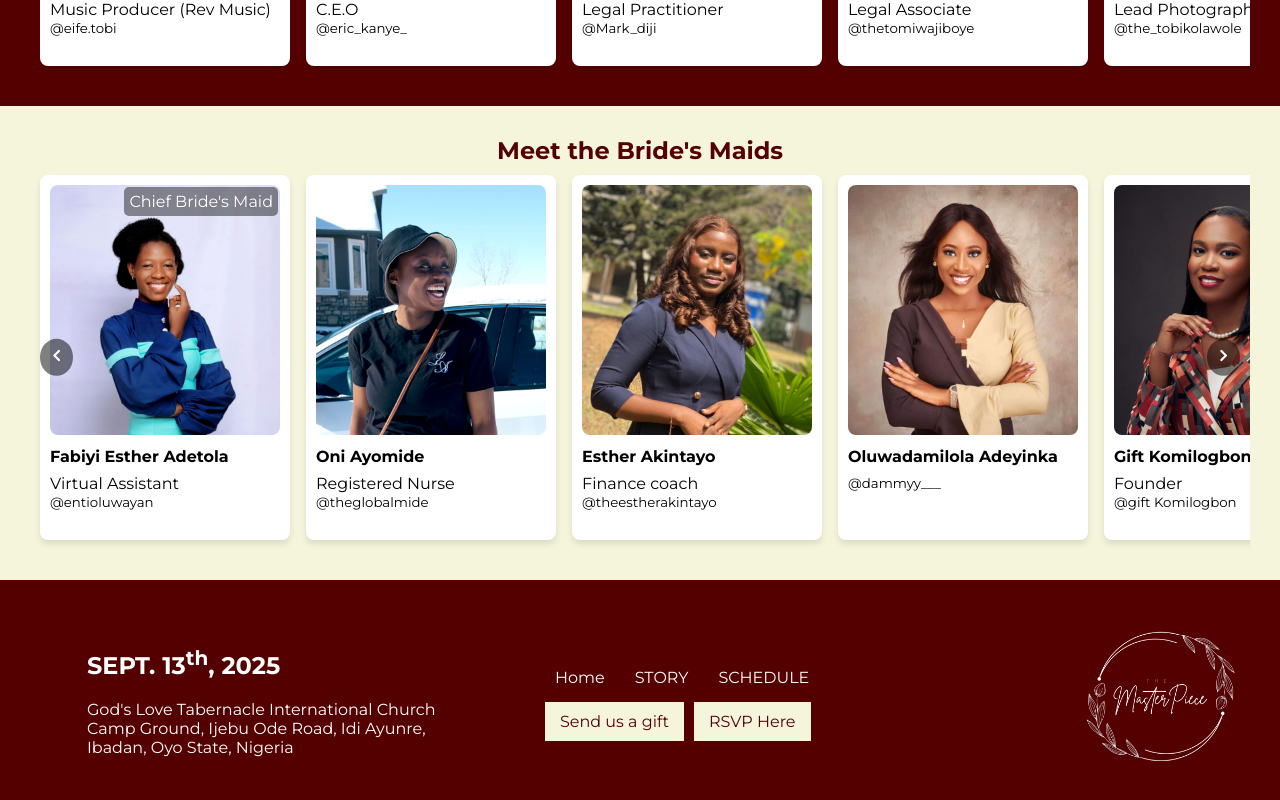
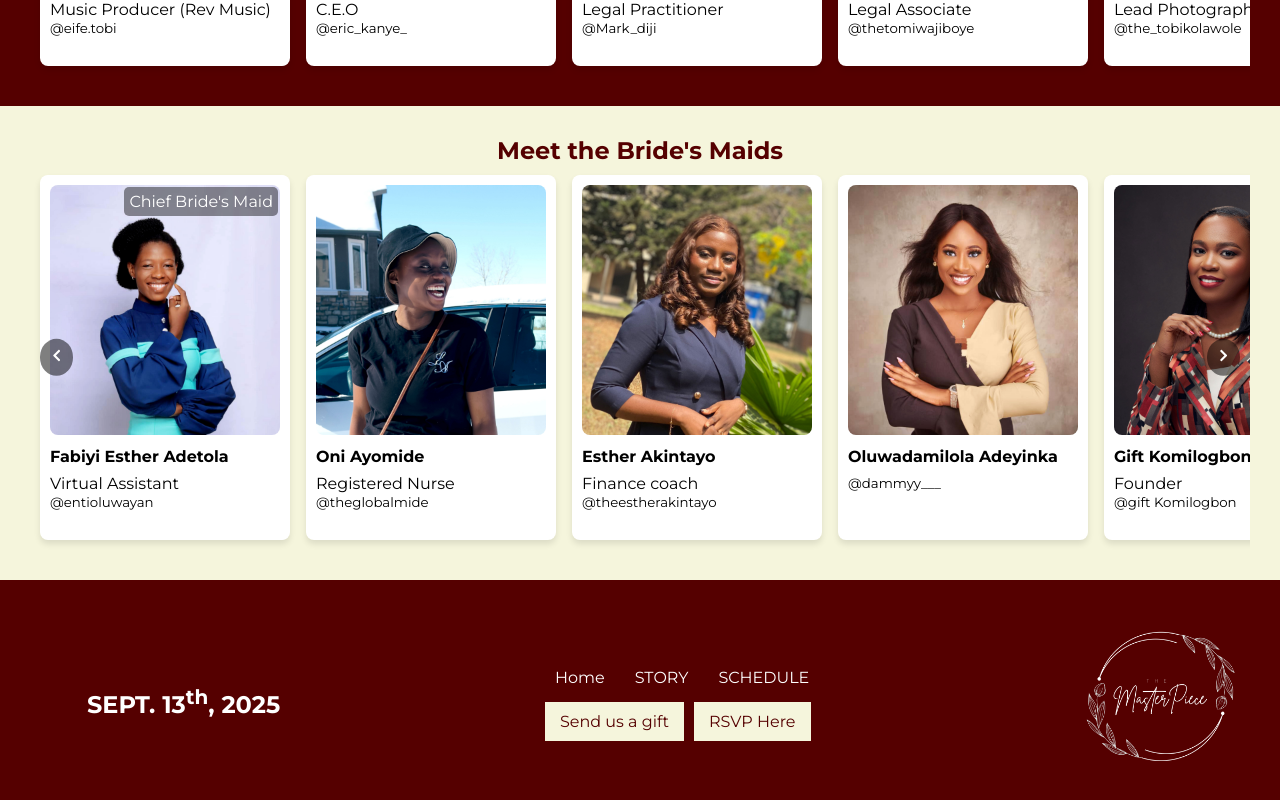
Before and after one commit to funsojoba/MasterPiece, a React (Vite) app: page / in a window 1280 px wide. Shown: the part 4592-5392 px from the top of the page. Built offline with nearby package versions, Linux system fonts and the light colour scheme; a web font is replaced by a local one.

Commit message:
removed location

```diff
--- a/src/components/Footer/index.jsx
+++ b/src/components/Footer/index.jsx
@@ -8,11 +8,11 @@ const Footer = () => {
         <div className="date">
             <div className="date-content">
                 <h2 className="montserrat-regular">SEPT. 13<sup>th</sup>, 2025</h2>
-                <Link to="/schedule#map">
+                {/* <Link to="/schedule#map">
                     God&apos;s Love Tabernacle International Church Camp Ground, Ijebu Ode Road, Idi Ayunre, Ibadan, Oyo State, Nigeria
                 </Link>
                 <p className="montserrat-regular">
-                </p>
+                </p> */}
             </div>
         </div>
 
```
